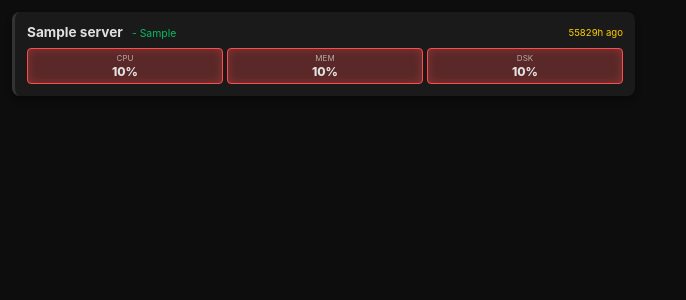
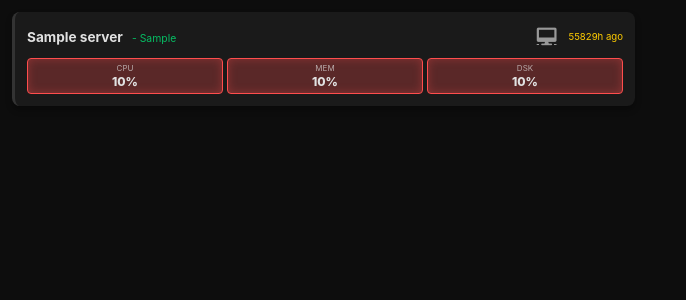
Before and after one commit to service0427/aws_qewr-monitoring-server, a FastAPI app: page / in a window 1280 px wide. Shown: the part 121-421 px from the top of the page, without its empty margins (0-686 px from the left). Run offline with FastAPI, Linux system fonts and the light colour scheme; tables that the repository leaves empty hold one stand-in row (values such as "Sample post").

Commit message:
Show scrcpy link on both dashboard list and detail modal when enabled

```diff
--- a/static/style.css
+++ b/static/style.css
@@ -100,7 +100,21 @@ h1 { margin: 0; font-size: 1rem; letter-spacing: 3px; color: var(--text-secondar
     width: 100%;
 }
 .name-right { display: flex; align-items: center; gap: 8px; }
-.remote-link { display: none !important; } /* 메인 대시보드에서는 아이콘 숨김 */
+.remote-link {
+    position: relative;
+    z-index: 10;
+    color: var(--text-secondary);
+    font-size: 1.1rem;
+    padding: 8px;
+    margin: -4px;
+    border-radius: 4px;
+    transition: all 0.2s;
+    display: inline-flex;
+    align-items: center;
+    justify-content: center;
+}
+.remote-link:hover { color: var(--success); background: rgba(0,230,118,0.1); }
+.remote-link:active { transform: scale(1.2); }
 
 .remote-access-section { margin-top: 15px; text-align: center; }
 .remote-btn-large {
```
